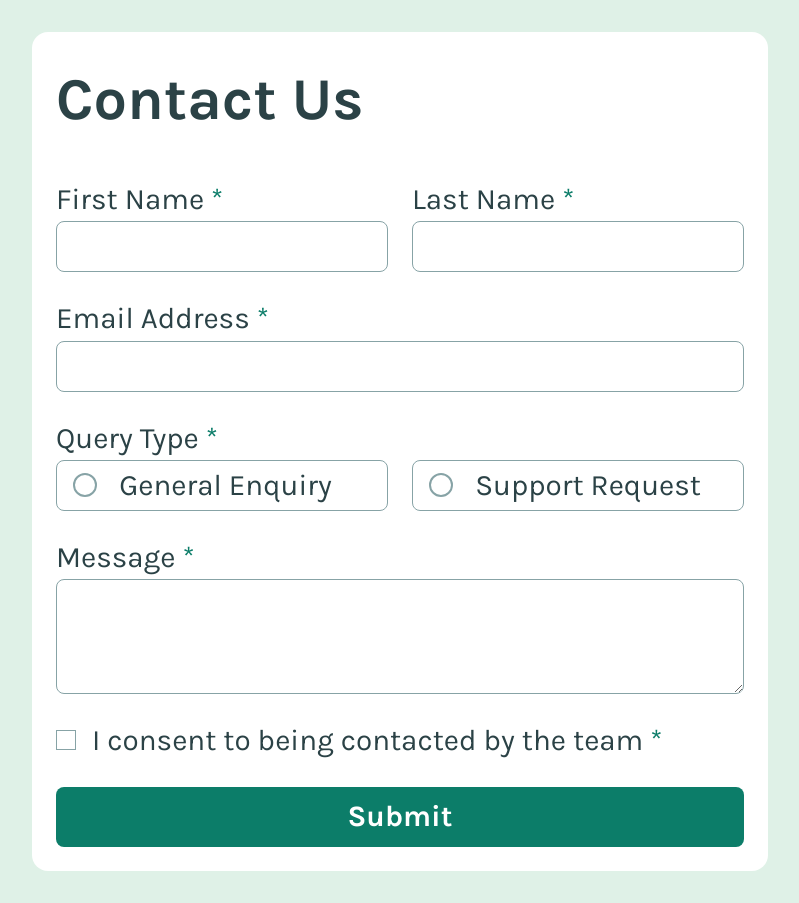
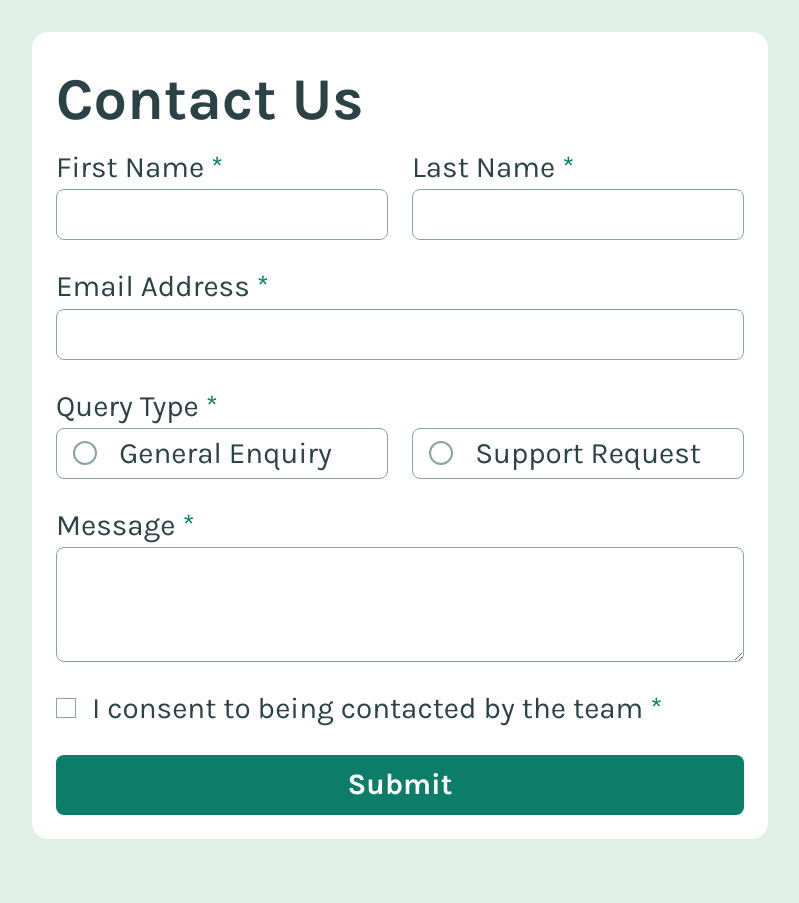
Before and after one commit to mayor-creator/contact_form_app, a React (Vite) app: page / in a window 1280 px wide. Shown: the whole page, without its empty margins (240-1039 px from the left). After the commit the page ends 871 px from the top, so only its background shows below. Built offline with nearby package versions, Linux system fonts and the light colour scheme.

Commit message:
remove: padding from the title

```diff
--- a/src/components/Card.module.css
+++ b/src/components/Card.module.css
@@ -5,7 +5,3 @@
   margin-inline: auto;
   padding: 1.5rem;
 }
-
-.title {
-  padding-bottom: 2rem;
-}
```
